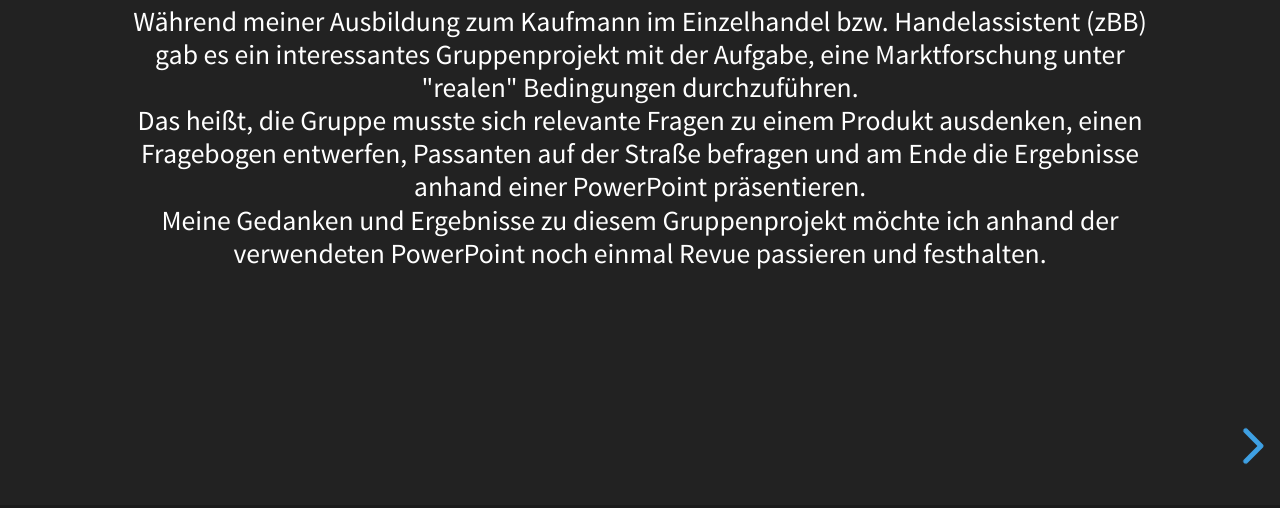
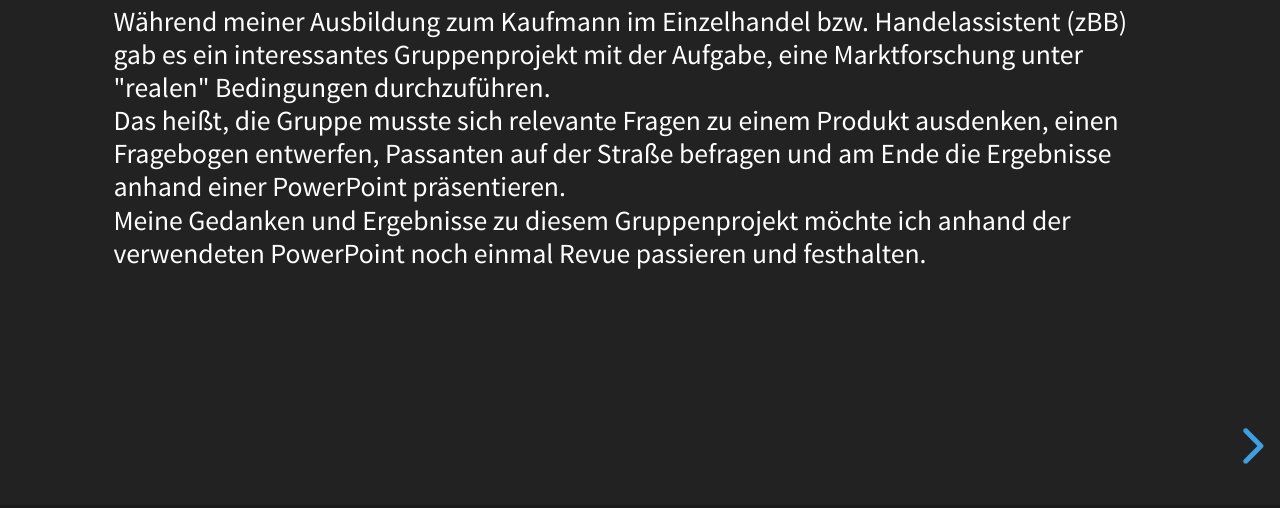
Before and after one commit to Chelyocarpus/Kaufrausch, a website: page kaufrauschdemo.html in a window 1280 px wide. Shown: the part 292-800 px from the top of the page. Drawn offline with Linux system fonts and the light colour scheme.

Commit message:
Update kaufrauschdemo.html

```diff
--- a/kaufrauschdemo.html
+++ b/kaufrauschdemo.html
@@ -40,7 +40,7 @@
 
 			<!-- Any section element inside of this container is displayed as a slide -->
 			<div class="slides">
-				<section>
+				<section style="text-align: left;">
 					<strong>Schulprojekt: Marktforschung Kaufrausch GmbH</strong>
 					<p>
 					<small>Während meiner Ausbildung zum Kaufmann im Einzelhandel bzw. Handelassistent (zBB) gab es ein interessantes Gruppenprojekt mit der Aufgabe, eine Marktforschung unter "realen" Bedingungen durchzuführen.
```
